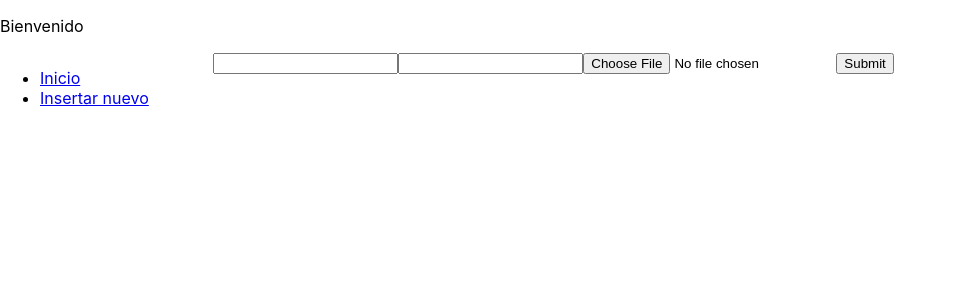
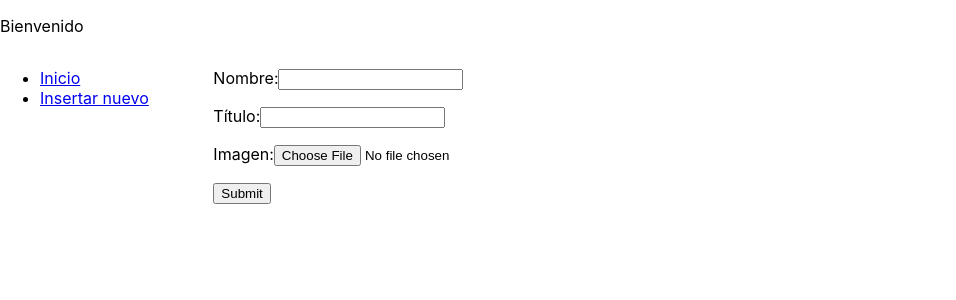
Before and after one commit to siht/react_frontend, a React (Create React App) app: page /insert in a window 1280 px wide. Shown: the top 300 px of the page, without its empty margins (0-956 px from the left). Built offline with nearby package versions, Linux system fonts and the light colour scheme.

Commit message:
add labels

```diff
--- a/src/components/Formulary.js
+++ b/src/components/Formulary.js
@@ -12,9 +12,18 @@ function Formulary(props) {
             >
                 {({isSubmitting}) => (
                     <Form>
-                        <Field type="text" name="nombre" />
-                        <Field type="text" name="titulo" />
-                        <Field type="file" name="imagen" />
+                        <p>
+                            <label htmlFor="nombre">Nombre:</label>
+                            <Field type="text" name="nombre" />
+                        </p>
+                        <p>
+                            <label htmlFor="titulo">Título:</label>
+                            <Field type="text" name="titulo" />
+                        </p>
+                        <p>
+                            <label htmlFor="imagen">Imagen:</label>
+                            <Field type="file" name="imagen" />
+                        </p>
                         <button type="submit" disabled={isSubmitting}>
                             Submit
                         </button>
```
